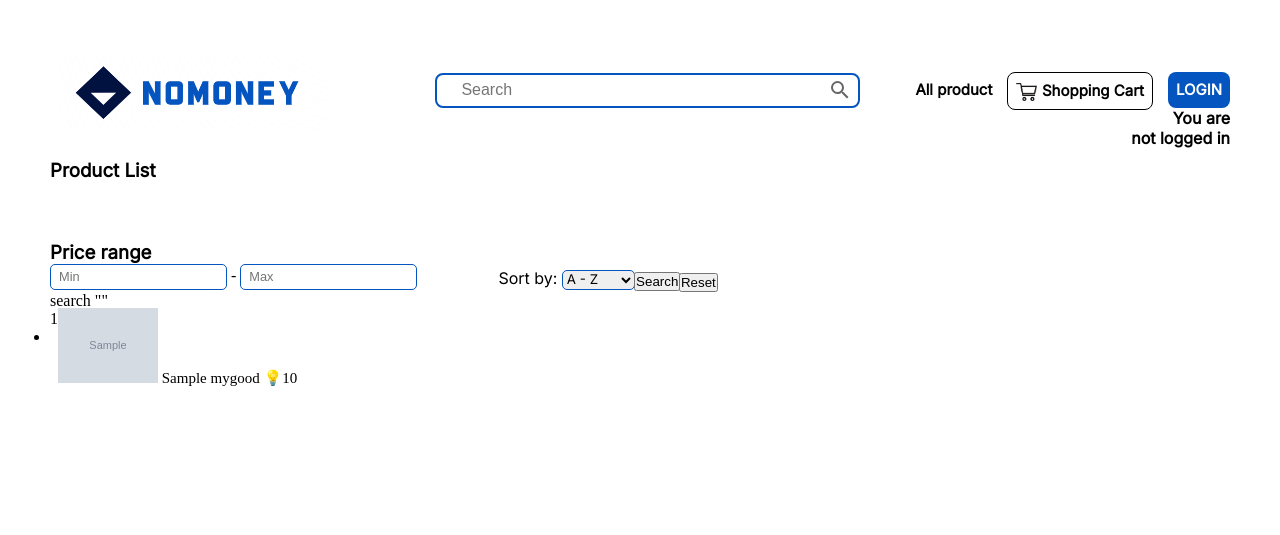
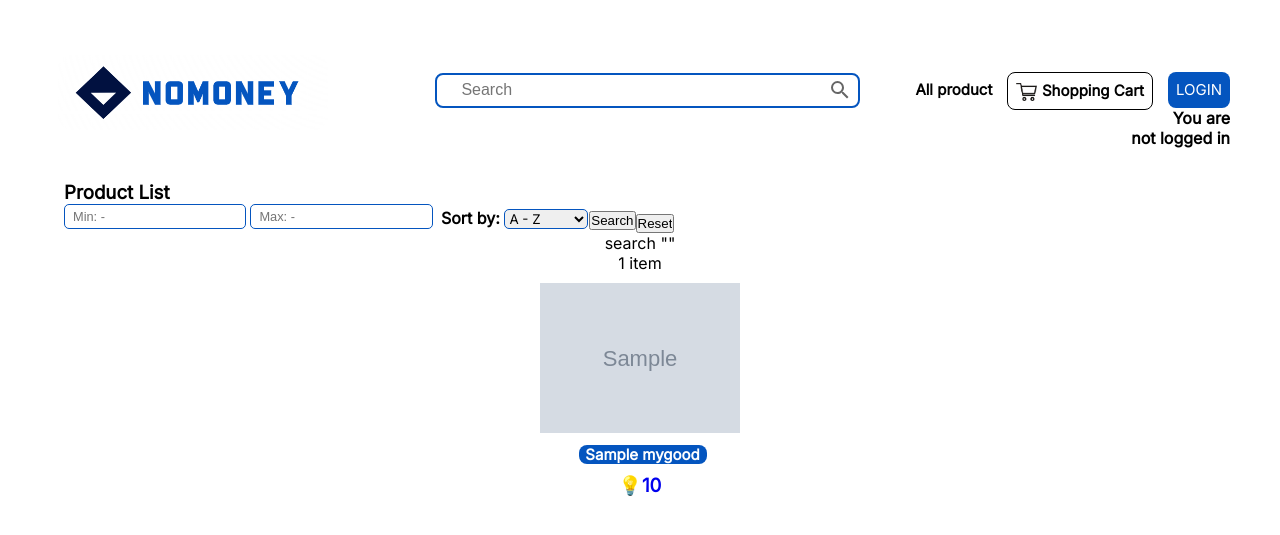
Before and after one commit to oransom48/10daysproject2023_NoMoney, a Django app: template shopping/goods/templates/searched.html in a window 1280 px wide. Shown: the top 535 px of the page. Run offline with Django 3.2, Linux system fonts and the light colour scheme; the template is opened without the code that fills it: most values are stand-ins (such as "Sample title", 1, 10 or a date in 2020); grey boxes marked "Sample" are stand-in pictures.

Commit message:
All Done

```diff
--- a/shopping/goods/static/css/main.css
+++ b/shopping/goods/static/css/main.css
@@ -1,5 +1,8 @@
 /* font */
-
+/* * {
+  filter: invert(100%) hue-rotate(180deg);
+  width: auto;
+}  */
 
 .inter-font-thick {
     font-family: "Inter", sans-serif;
@@ -12,7 +15,10 @@
 }
 
 
-
+.table{
+  font-family: "Inter", sans-serif;
+  font-weight: normal;
+}
 
 /* /font */
 * {
@@ -84,6 +90,8 @@
 
   .topnav a.active {
     position: static;
+    font-family: "Inter", sans-serif;
+    font-weight: normal;
     margin-left: 5px;
     left: 93%;
     top: 11%;
--- a/shopping/goods/static/css/main_page.css
+++ b/shopping/goods/static/css/main_page.css
@@ -2,6 +2,7 @@ body{
     position: relative;
     background-image: rgb(217,217,217);
     background-image: linear-gradient(180deg, rgba(217,217,217,1) 0%, rgba(190,204,255,1) 100%);
+    /* filter: invert(100%) hue-rotate(180deg); */
 }
 
 
@@ -76,6 +77,6 @@ body{
     background-color: #0455BF;
     color: white;
     font-size: 30px;
-    margin-left: 210px;
+    margin-left: 220px;
     margin-top: -32px;
 }
--- a/shopping/goods/static/css/productlist_page.css
+++ b/shopping/goods/static/css/productlist_page.css
@@ -51,6 +51,7 @@
 .name-product{
     position: relative;
     text-align: center;
+    font-size: 10px;
     margin-top: 10px;
     margin-bottom: 10px;
     margin-left: 45.2% ;
@@ -64,6 +65,7 @@
     text-decoration: none;
     font-family: "Inter", sans-serif;
     color: #ffffff;
+
 
 }
 
--- a/shopping/goods/templates/searched.html
+++ b/shopping/goods/templates/searched.html
@@ -5,9 +5,10 @@
 {% endblock %}
 
 
-{% block content %}
+{% block body %}
     <link rel="stylesheet", href="{% static 'css/productlist_page.css' %}">
 
+    <div class="product-tools">
         <div class="text-product-list">
             <h3>Product List</h3>
         </div>
@@ -15,39 +16,55 @@
         <form method="POST" action="{% url 'filter' %}">
             {% csrf_token %}
             <!-- filtermin -->
-        <div class="text-product-list">
-            <h3>Price range</h3>
-        </div>
-        <input id="minQueryInput" type="number" name="min" placeholder="Min" value={{filtermin}}> - <input id="maxQueryInput" type="number" name="max" placeholder="Max" value={{filtermax}}>
+            <input id="minQueryInput" type="number" name="min" placeholder="Min: -" value={{filtermin}}>
+            <input id="maxQueryInput" type="number" name="max" placeholder="Max: -" value={{filtermax}}>
             <!-- sort -->
-        <div class="label-searched">
-            <label for="sortby">Sort by:</label>
-                <select name="sort" id="sorttype">
+            <div class="label">
+                <label for="sortby"><b>Sort by:</b></label>
+                <select name="sort" id="sorttype" value={{sort}}>
                     <option value="nameasc">A - Z</option>
                     <option value="namedsc">Z - A</option>
                     <option value="priceasc">lowest price</option>
                     <option value="pricedsc">highest price</option>
                 </select>
             </div>
-        <div class="submit-searched">
+            <div class="submit">
                 <button type="submit">Search</button>
             </div>
-        <div class="reset-searched">
+            <div class="reset">
                 <input type="submit" formmethod="GET" value="Reset">
             </div>
         </form>
+    </div>
 
     <!-- search results -->
+    <div class="table">
     <p>search "{{ keyword }}"</p>
     {% if count == 0 or count == 1 %}
         <p>{{ count }} item</p>
     {% else %}
         <p>{{ count }} items</p>
     {% endif %}
+    </div>
 
     <ul>
         {% for x in mygoods %}
-        <li> <a href="{% url 'details' x.id %}"> <img src="{{ x.image.url }}" alt="{{ x.goodsname }}" width="100"> {{ x.goodsname }} 💡{{ x.price }} </a> </li>
+        <div class="product-button">
+            <div class="title">
+                <a href="{% url 'details' x.id %}" class="product-button">
+                    <div class="list-product">
+                        <img src="{{ x.image.url }}" alt="{{ x.goodsname }}" width="200px" style="margin-top: 10px;">
+                    </div>
+                    <div class="name-product">
+                            <h2 class="active" style="margin-top: 12px;font-family: Inter, sans-serif;
+                            font-weight: 900;">{{ x.goodsname }}</h2>
+                    </div>
+                    <div class="price">
+                            <h3 style="margin-top: 1px; text-align: center;"> 💡{{ x.price }} </h3>
+                    </div>
+                </a>
+            </div>
+        </div>
         {% endfor %}
     </ul>
 
--- a/shopping/goods/templates/shop/order_detail.html
+++ b/shopping/goods/templates/shop/order_detail.html
@@ -23,7 +23,7 @@
                     <td><a href="{% url 'details' item.product_id %}"><img src="{{ item.image.url }}" alt="{{ item.goodsname }}" width="100"></a></td>
                     <td>{{ item.product_name }}</td>
                     <td>💡{{ item.price }}</td>
-                    <td>{{ item.quantity }}</td>
+                    <td style="text-align: center;">{{ item.quantity }}</td>
                     <td>💡{{ item.sum_price }}</td>
                     <td><a href="{% url 'details' item.product_id %}">Change Amount</a></td>
                     <td><a href="{% url 'remove_from_cart' item.product_id %}">Remove</a></td>
```
Also changed, not shown: shopping/goods/templates/cart/cart_detail.html (+6 -1 lines), shopping/goods/templates/productlist.html (+5 -4 lines). Lines whose indentation alone changed are shown as unchanged.
